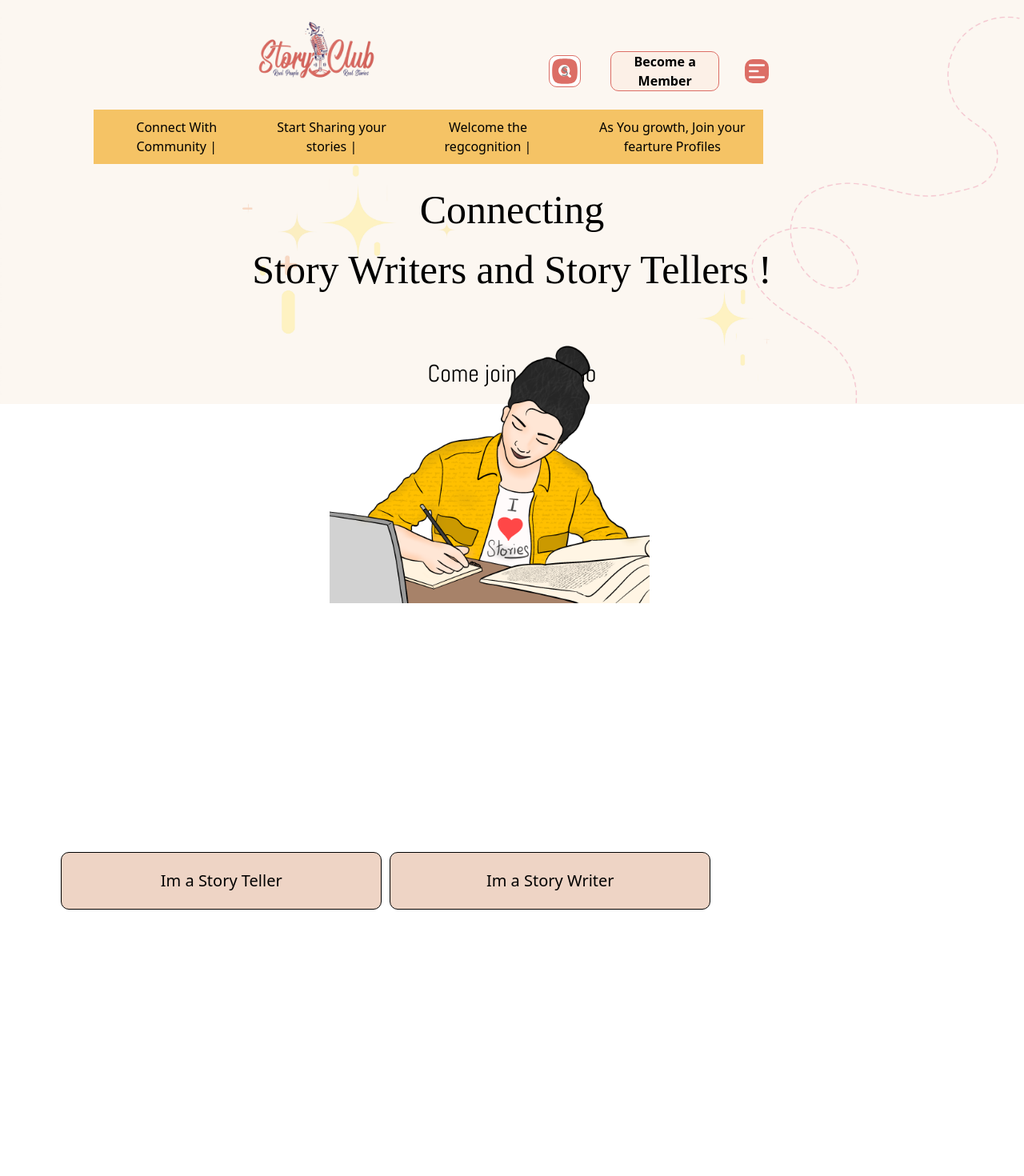
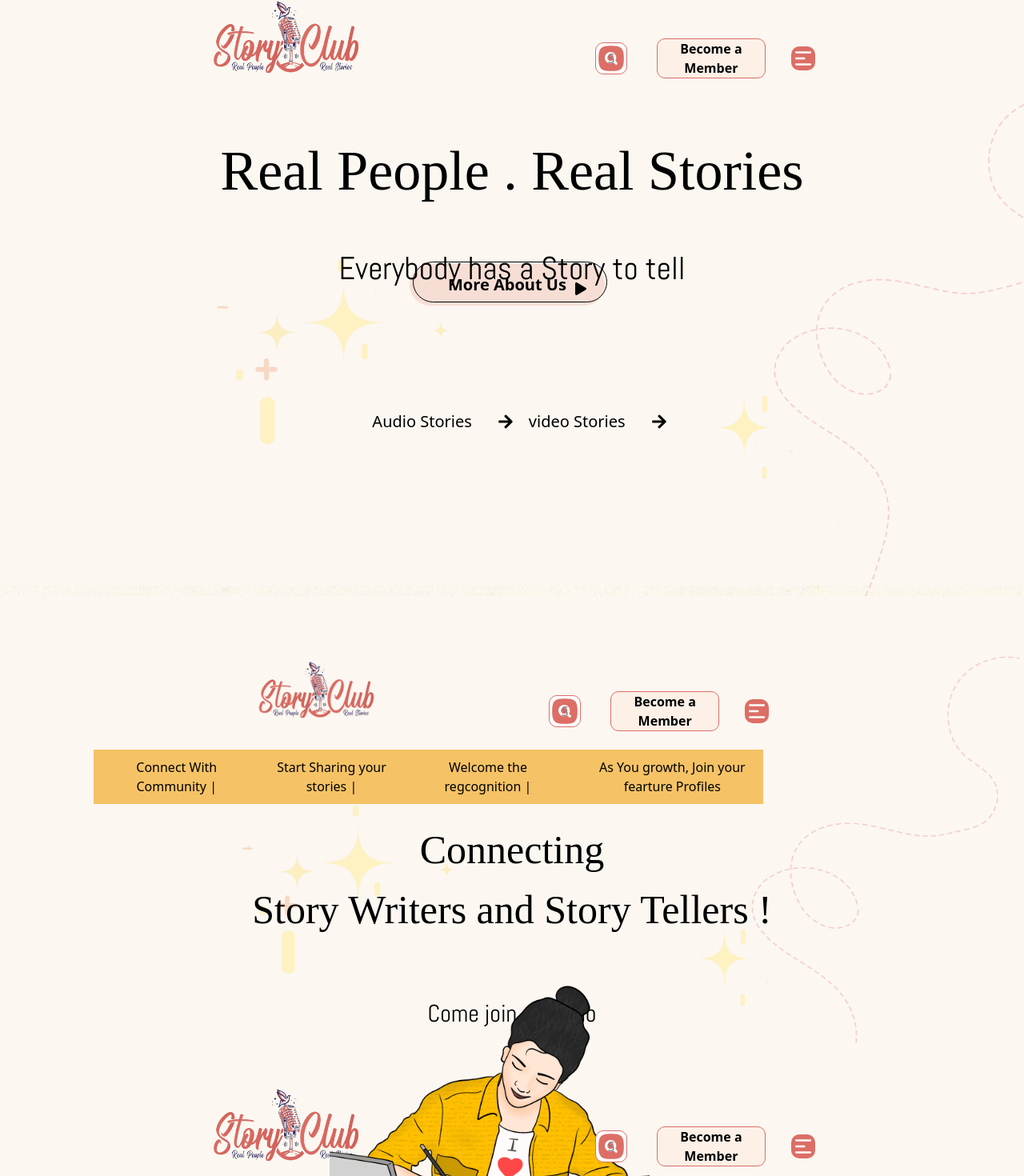
Before and after one commit to Thameem6369538954/Story-Club, a React (Create React App) app: page / in a window 1280 px wide. Shown: the part 55-1525 px from the top of the page at 80% size. Before the commit the page ends 1192 px from the top, so only its background shows below. Built offline with nearby package versions, Linux system fonts and the light colour scheme; a web font is replaced by a local one.

Commit message:
newaabb  commit

```diff
--- a/src/pages/Home.js
+++ b/src/pages/Home.js
@@ -7,9 +7,9 @@ import '../css/Home.css'
 const Home = () => {
   return (
     <div>
-        {/* <Header /> */}
+        <Header />
         <Connectingpage />
-        {/* <Workshop /> */}
+        <Workshop />
     </div>
   )
 }
```
